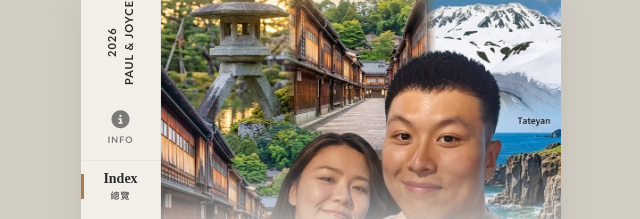
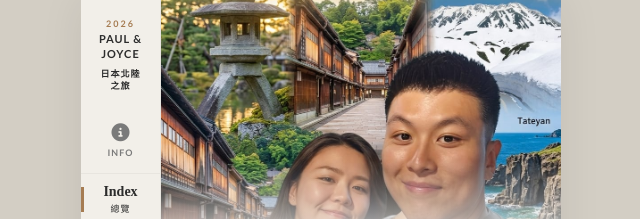
Before and after one commit to leungchunyuen311-rgb/Joyce-and-Paul-2026-, a plain HTML site: page index.html in a window 1280 px wide. Shown: the top 219 px of the page, without its empty margins (319-959 px from the left). Drawn offline with Linux system fonts and the light colour scheme.

Commit message:
Update index.html

```diff
--- a/index.html
+++ b/index.html
@@ -11,8 +11,6 @@
     <meta name="apple-mobile-web-app-status-bar-style" content="black-translucent">
     <meta name="apple-mobile-web-app-title" content="北陸自駕">
     <meta name="theme-color" content="#F9F8F6">
-
-    <!-- 🌟 呢度已經幫你改咗做 indexnew.jpeg 作為手機桌面 Icon 🌟 -->
     <link rel="icon" href="indexnew.jpeg">
     <link rel="apple-touch-icon" href="indexnew.jpeg">
 
@@ -53,14 +51,18 @@
         /* ================= 左側邊欄 ================= */
         .sidebar {
             width: 80px; background: var(--bg-sidebar); display: flex; flex-direction: column;
-            align-items: center; padding: env(safe-area-inset-top, 25px) 0 10px;
+            align-items: center;
+            padding: env(safe-area-inset-top, 40px) 0 10px; /* 增加頂部 Safe Area 距離 */
             border-right: 1px solid var(--border-light); z-index: 20; flex-shrink: 0;
         }
 
+        /* 更新後嘅打橫標題 */
         .trip-title {
             font-family: 'Lato', sans-serif; font-size: 11px; font-weight: 700; text-transform: uppercase;
-            text-align: center; color: var(--text-main); line-height: 1.5; margin-bottom: 25px;
-            letter-spacing: 1px; writing-mode: vertical-lr; transform: rotate(180deg);
+            text-align: center; color: var(--text-main); line-height: 1.4;
+            margin-top: 15px; /* 進一步增加距離上面嘅空間 */
+            margin-bottom: 30px;
+            letter-spacing: 1px; width: 100%; padding: 0 4px; word-wrap: break-word;
         }
 
         .side-btn {
@@ -159,7 +161,12 @@
 <div id="app-container">
     <!-- 側邊欄 -->
     <aside class="sidebar">
-        <div class="trip-title">Paul & Joyce<br>2026</div>
+        <!-- 💡 更新：打橫嘅標題設計 -->
+        <div class="trip-title">
+            <span style="color: var(--accent); font-size: 9px; letter-spacing: 2px;">2026</span><br>
+            PAUL &<br>JOYCE<br>
+            <span style="font-family: 'Noto Serif TC', serif; font-size: 9px; display: block; margin-top: 8px; letter-spacing: 1px; line-height: 1.3;">日本北陸<br>之旅</span>
+        </div>
 
         <!-- 資訊按鈕 -->
         <div class="side-btn" onclick="showInfoView()" id="nav-btn-info" style="margin-bottom: 10px; padding-bottom: 15px;">
```
